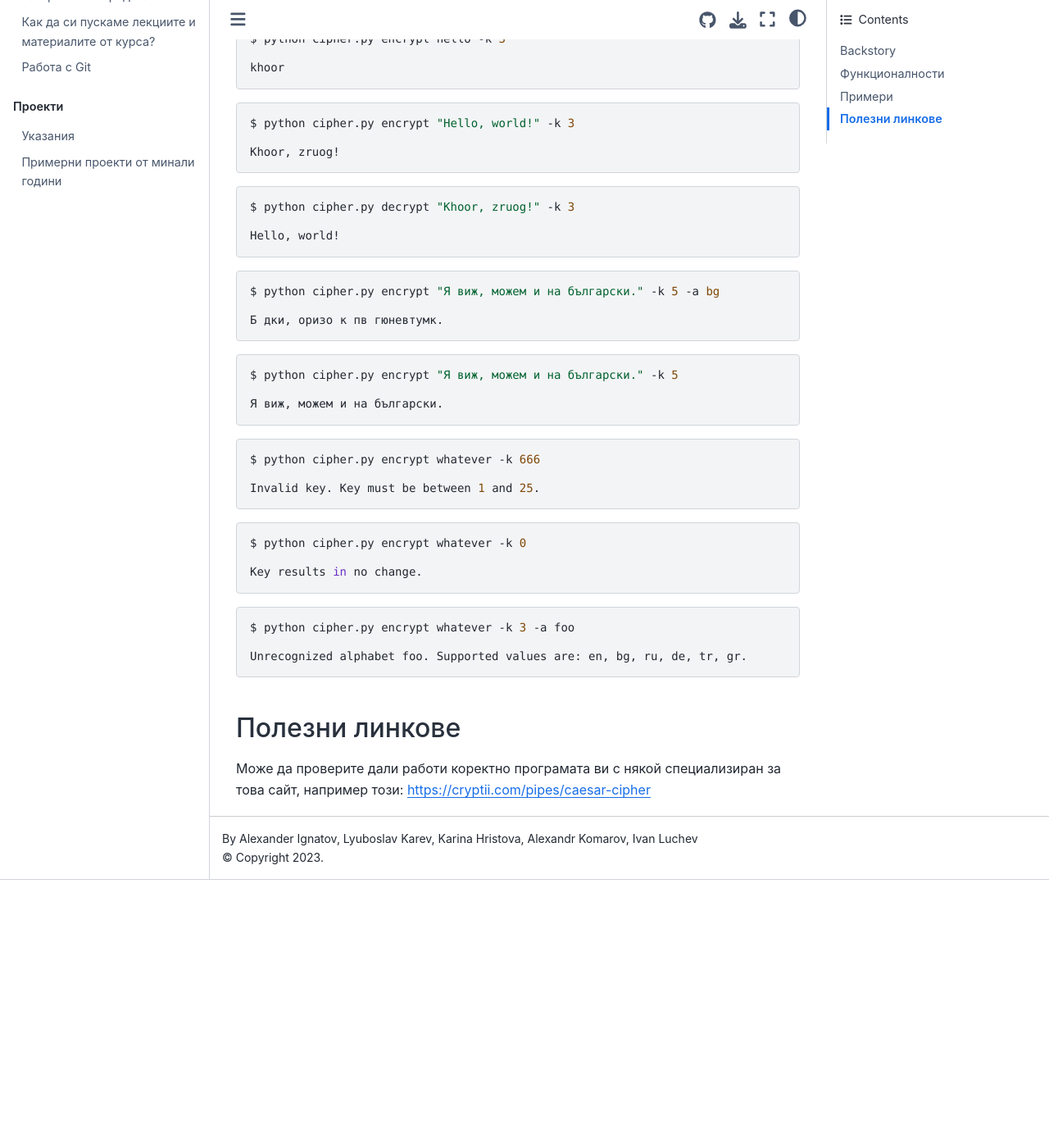
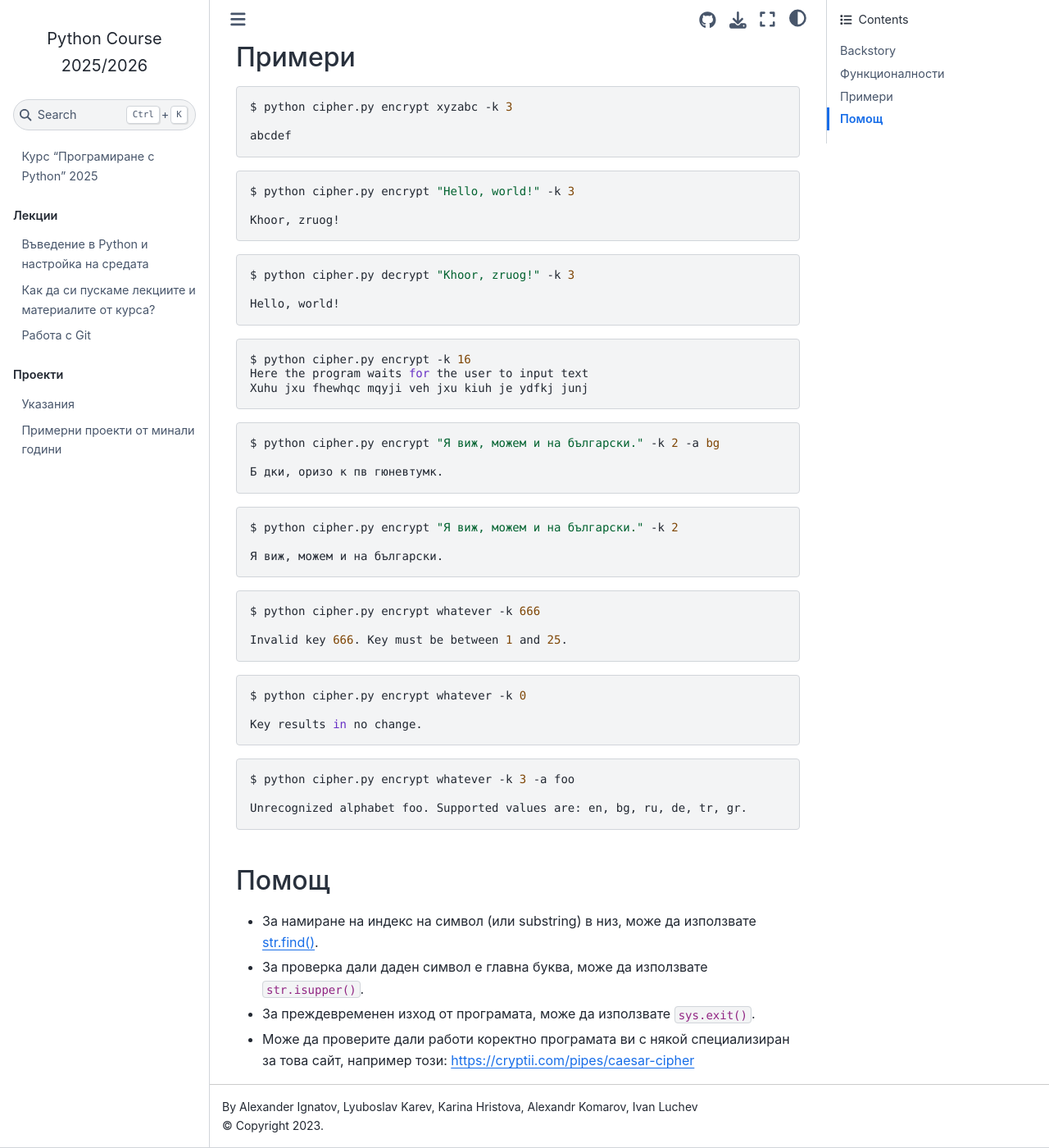
Before and after one commit to fmipython/PythonCourse2025, a Jupyter Book: the page built from workshop1/README.md, in a window 1280 px wide and 1400 px high, scrolled down 2245 px. Shown: the whole window at 82% size. Built offline with Jupyter Book 1.0.4 settings and Sphinx 7.4.7 and the Sphinx Book theme 1.1.4, drawn with Linux system fonts in a browser that asks for light colours; pages that are not in the unit, such as notebooks, are missing from menus; before the commit the page ends 3318 px from its top, so only the background shows below that; some of the changed text lies outside the part shown.

Commit message:
Add case, fix examples

````diff
--- a/workshop1/README.md
+++ b/workshop1/README.md
@@ -15,16 +15,17 @@
 Вашата задача е да довършите файла `cipher.py` по такъв начин, че да може да бъде изпълняван от командния ред (дадена ви е помощна имплементация за това с `argparse`), като поддържа следния синтаксис и функционалности:
 
 ```shell
-python cipher.py <MODE> <TEXT> -k <KEY> [-a <ALPHABET_NAME>]
+python cipher.py <MODE> [<TEXT>] -k <KEY> [-a <ALPHABET_NAME>]
 ```
 
 където:
-* `MODE` е или `encrypt`, или `decrypt`. Указва в коя посока да се извърши трансформацията.
+* `<MODE>` е или `encrypt`, или `decrypt`. Указва в коя посока да се извърши трансформацията.
   * При `encrypt` всяка буква се измества с ключа надясно (прибавя се стойността на ключа към поредността на буквата).
   * При `decrypt` всяка буква се измества с ключа наляво (изважда се стойността на ключа от поредността на буквата).
   * Запазва се вида на буквите (главни/малки).
   * Символи извън указаната азбука не се променят (букви от чужда азбука, цифри, пунктуация, др. символи).
 * `<TEXT>` е текстов низ (str), който може да съдържа букви, цифри, пунктуация и други символи. Той трябва да бъде обработен според зададения режим и ключ.
+  * Този аргумент може да бъде пропуснат. В такъв случай програмата трябва да изчака вход от потребителя (чрез вградената функция `input()`), за да получи текста за обработка.
 * `-k <KEY>` е цяло число, което указва ключът. Валидни стойности са от 1 до дължината на азбуката минус едно.
   * Да се изведе подходяща грешка при невалиден ключ.
   * Специално за ключ 0 или ключ равен на дължината на азбуката, да се изведе съобщение `Key results in no change.` и програмата да приключи без да прави нищо останало.
@@ -44,9 +45,9 @@ python cipher.py <MODE> <TEXT> -k <KEY> [-a <ALPHABET_NAME>]
 ## Примери
 
 ```shell
-$ python cipher.py encrypt hello -k 3
+$ python cipher.py encrypt xyzabc -k 3
 
-khoor
+abcdef
 ```
 
 ```shell
@@ -62,13 +63,19 @@ Hello, world!
 ```
 
 ```shell
-$ python cipher.py encrypt "Я виж, можем и на български." -k 5 -a bg
+$ python cipher.py encrypt -k 16
+Here the program waits for the user to input text
+Xuhu jxu fhewhqc mqyji veh jxu kiuh je ydfkj junj
+```
+
+```shell
+$ python cipher.py encrypt "Я виж, можем и на български." -k 2 -a bg
 
 Б дки, оризо к пв гюневтумк.
 ```
 
 ```shell
-$ python cipher.py encrypt "Я виж, можем и на български." -k 5
+$ python cipher.py encrypt "Я виж, можем и на български." -k 2
 
 Я виж, можем и на български.
 ```
@@ -76,7 +83,7 @@ $ python cipher.py encrypt "Я виж, можем и на български." -
 ```shell
 $ python cipher.py encrypt whatever -k 666
 
-Invalid key. Key must be between 1 and 25.
+Invalid key 666. Key must be between 1 and 25.
 ```
 
 ```shell
@@ -91,5 +98,8 @@ $ python cipher.py encrypt whatever -k 3 -a foo
 Unrecognized alphabet foo. Supported values are: en, bg, ru, de, tr, gr.
 ```
 
-## Полезни линкове
-Може да проверите дали работи коректно програмата ви с някой специализиран за това сайт, например този: https://cryptii.com/pipes/caesar-cipher
+## Помощ
+* За намиране на индекс на символ (или substring) в низ, може да използвате [str.find()](https://docs.python.org/3/library/stdtypes.html#str.find).
+* За проверка дали даден символ е главна буква, може да използвате `str.isupper()`.
+* За преждевременен изход от програмата, може да използвате `sys.exit()`.
+* Може да проверите дали работи коректно програмата ви с някой специализиран за това сайт, например този: https://cryptii.com/pipes/caesar-cipher
````
